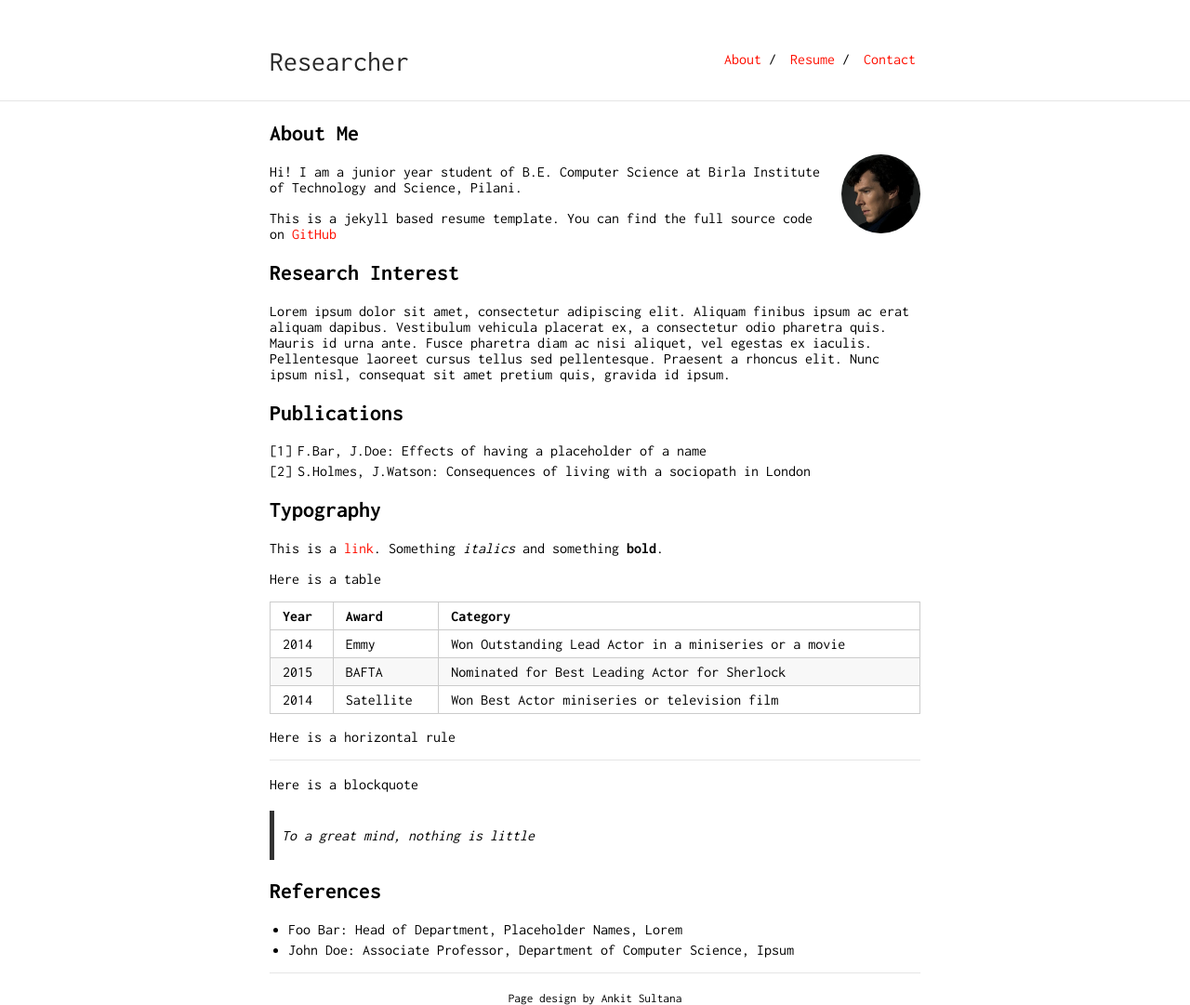
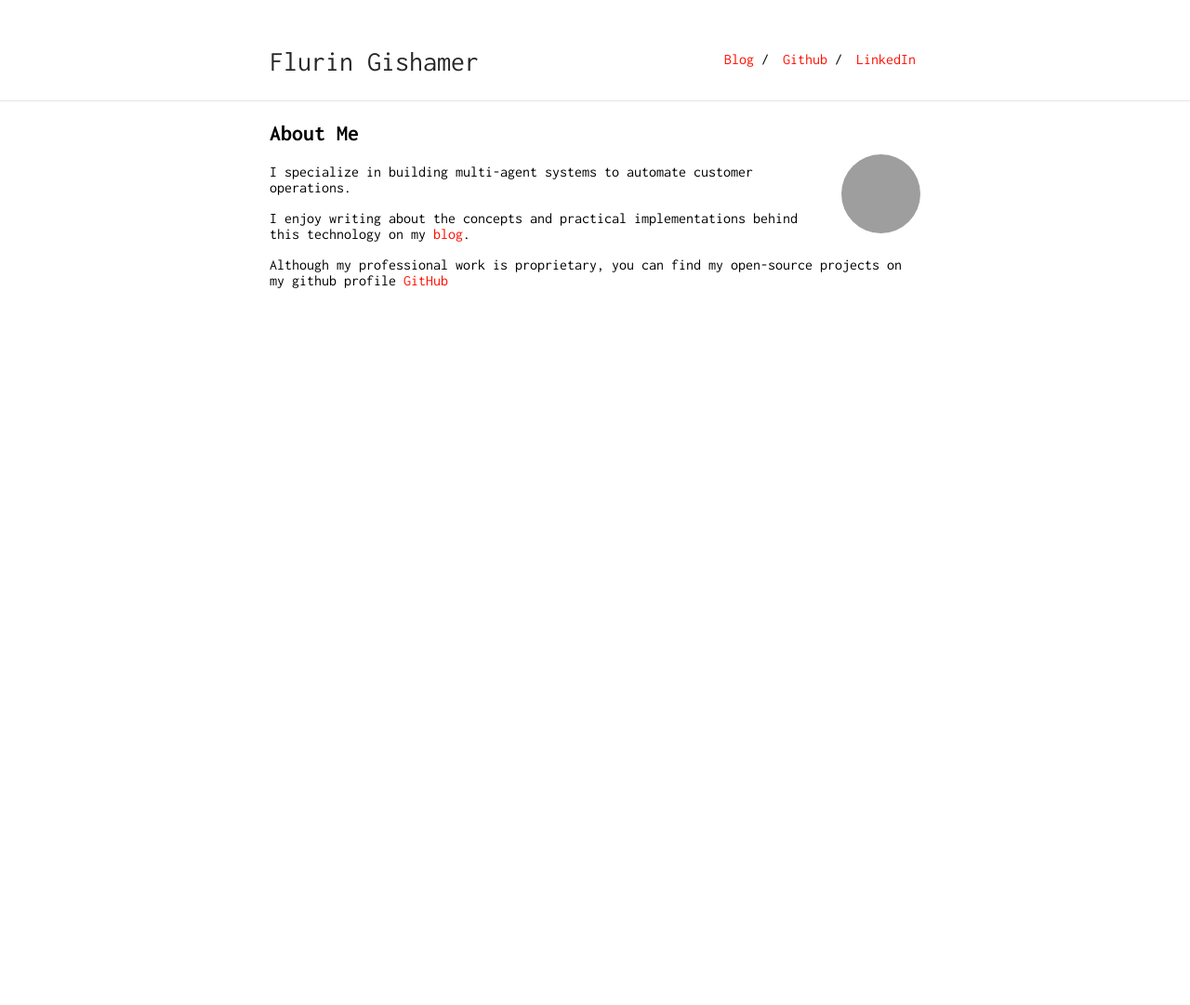
Before and after one commit to gishamer/gishamer.github.io, a Jekyll site: the page built from index.md, in a window 1280 px wide. Shown: the whole page at 93% size. Built offline with Jekyll 4.4.1, drawn with Linux system fonts in a browser that asks for light colours; our own code applies the rules of GitHub Pages for plain Markdown files; after the commit the page ends 900 px from its top, so only the background shows below that; grey boxes are pictures that could not be loaded.

Commit message:
updated site

```diff
--- /dev/null
+++ b/Gemfile
@@ -0,0 +1,3 @@
+source "https://rubygems.org"
+
+gem "github-pages", group: :jekyll_plugins
--- a/_config.yml
+++ b/_config.yml
@@ -1,24 +1,25 @@
-title: Researcher
-url: "https://ankitsultana.com"
-baseurl: "/researcher"
+title: Flurin Gishamer
+url: "https://gishamer.io"
+baseurl: ""
+repository: gishamer/gishamer.github.io
 
 markdown: kramdown
 #ins_logo: "./bits-logo.png"
 
 tracking_id: #
 
-footer: yes
-footer_url: "https://github.com/ankitsultana"
-footer_text: "Page design by Ankit Sultana"
+footer: no
+footer_url: "https://github.com/gishamer"
+footer_text: "Wanna try?"
 
 sass:
     style: compressed
     sass_dir: _sass
 
 nav:
- - name: "About"
-   link: "/researcher/"
- - name: "Resume"
-   link: "resume.pdf"
- - name: "Contact"
-   link: "contact"
+ - name: "Blog"
+   link: "https://fluringishamer.substack.com/"
+ - name: "Github"
+   link: "https://github.com/gishamer"
+ - name: "LinkedIn"
+   link: "https://www.linkedin.com/in/fluringishamer/"
--- a/_layouts/default.html
+++ b/_layouts/default.html
@@ -62,15 +62,15 @@
             <a id="author-name" class="alignable pull-left" href="{{ site.url }}{{ site.baseurl }}">{{ site.title }}</a>
             <ul id="navlist" class="alignable pull-right navbar-ul">
                 {% for x in site.nav %}
-                    {% if x.name == "Resume" %}
-                        <li class="alignable pull-left nav-list"><a target="_blank" href="{{ x.link }}">{{ x.name }}</a>
+                  {% assign external = x.link contains "http" %}
+                  <li class="alignable pull-left nav-list">
+                    {% if external %}
+                      <a href="{{ x.link }}" target="_blank" rel="noopener noreferrer">{{ x.name }}</a>
                     {% else %}
-                        <li class="alignable pull-left nav-list"><a href="{{ x.link }}">{{ x.name }}</a>
+                      <a href="{{ x.link | relative_url }}">{{ x.name }}</a>
                     {% endif %}
-                    {% if forloop.last == false %}
-                        /
-                    {% endif %}
-                        </li>
+                    {% unless forloop.last %} / {% endunless %}
+                  </li>
                 {% endfor %}
             </ul>
         </div>
--- a/index.md
+++ b/index.md
@@ -4,42 +4,11 @@ layout: default
 
 ## About Me
 
-<img class="profile-picture" src="sherlock.jpg">
+<img class="profile-picture" src="me.png">
 
-Hi! I am a junior year student of B.E. Computer Science at Birla Institute of Technology and Science, Pilani.
+I specialize in building multi-agent systems to automate customer operations.
 
-This is a jekyll based resume template. You can find the full source code on [GitHub](https://github.com/bk2dcradle/researcher)
+I enjoy writing about the concepts and practical implementations behind this technology on my [blog](https://fluringishamer.substack.com/).
 
-## Research Interest
-
-Lorem ipsum dolor sit amet, consectetur adipiscing elit. Aliquam finibus ipsum ac erat aliquam dapibus. Vestibulum vehicula placerat ex, a consectetur odio pharetra quis. Mauris id urna ante. Fusce pharetra diam ac nisi aliquet, vel egestas ex iaculis. Pellentesque laoreet cursus tellus sed pellentesque. Praesent a rhoncus elit. Nunc ipsum nisl, consequat sit amet pretium quis, gravida id ipsum.
-
-## Publications
-
-1. F.Bar, J.Doe: Effects of having a placeholder of a name
-2. S.Holmes, J.Watson: Consequences of living with a sociopath in London
-
-## Typography
-
-This is a [link](http://google.com). Something *italics* and something **bold**.
-
-Here is a table
-
-Year | Award | Category
------|-------|--------
-2014 | Emmy  | Won Outstanding Lead Actor in a miniseries or a movie
-2015 | BAFTA | Nominated for Best Leading Actor for Sherlock
-2014 | Satellite | Won Best Actor miniseries or television film
-
-Here is a horizontal rule
-
----
-
-Here is a blockquote
-
-> To a great mind, nothing is little
-
-## References
-
-* Foo Bar: Head of Department, Placeholder Names, Lorem
-* John Doe: Associate Professor, Department of Computer Science, Ipsum
+Although my professional work is proprietary, you can find my open-source projects on my github profile
+[GitHub](https://github.com/gishamer)
```
Also changed, not shown: contact.md (deleted, +0 -26 lines), Gemfile.lock (added), bits-logo.png (deleted), 1 other file.
